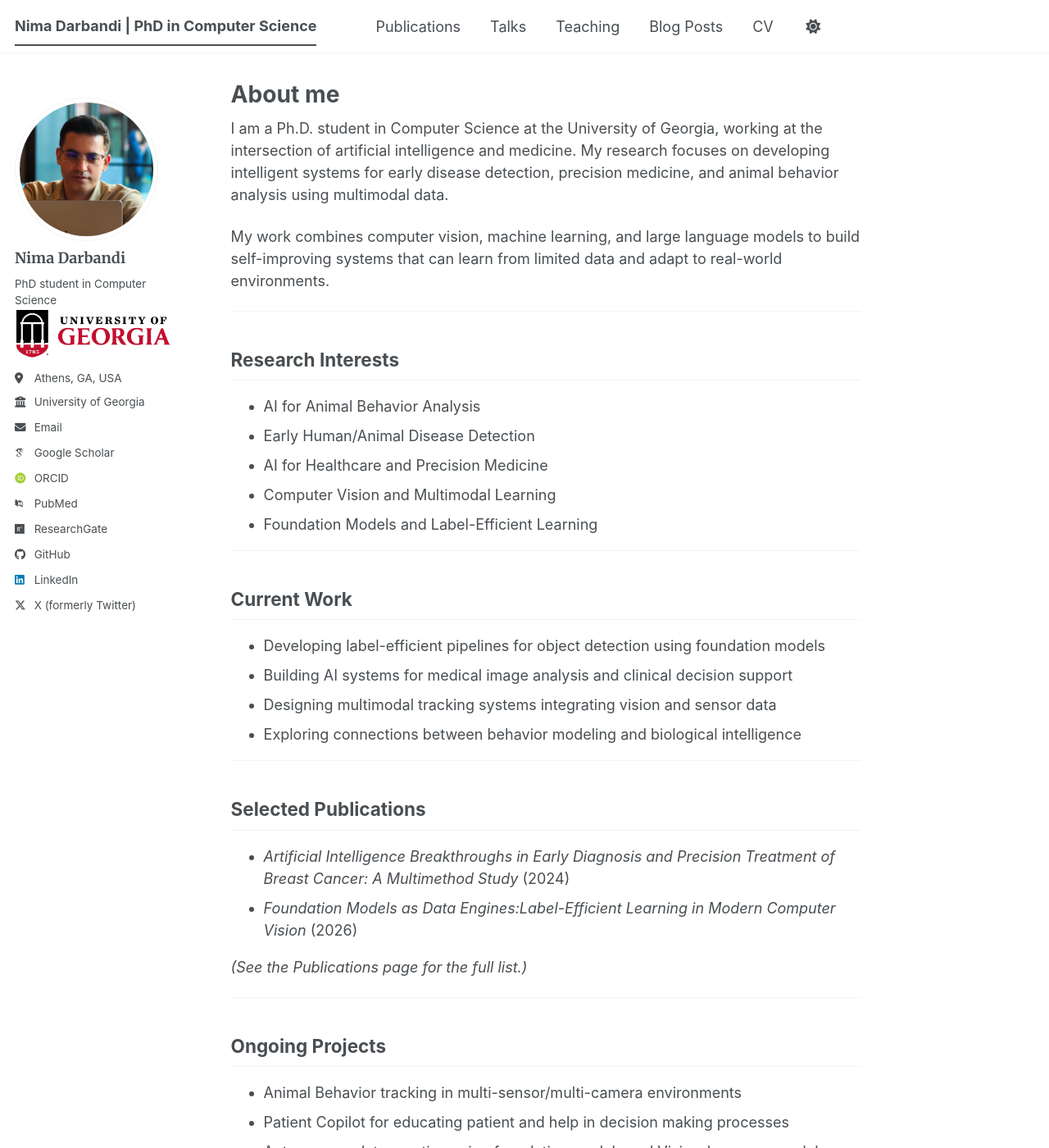
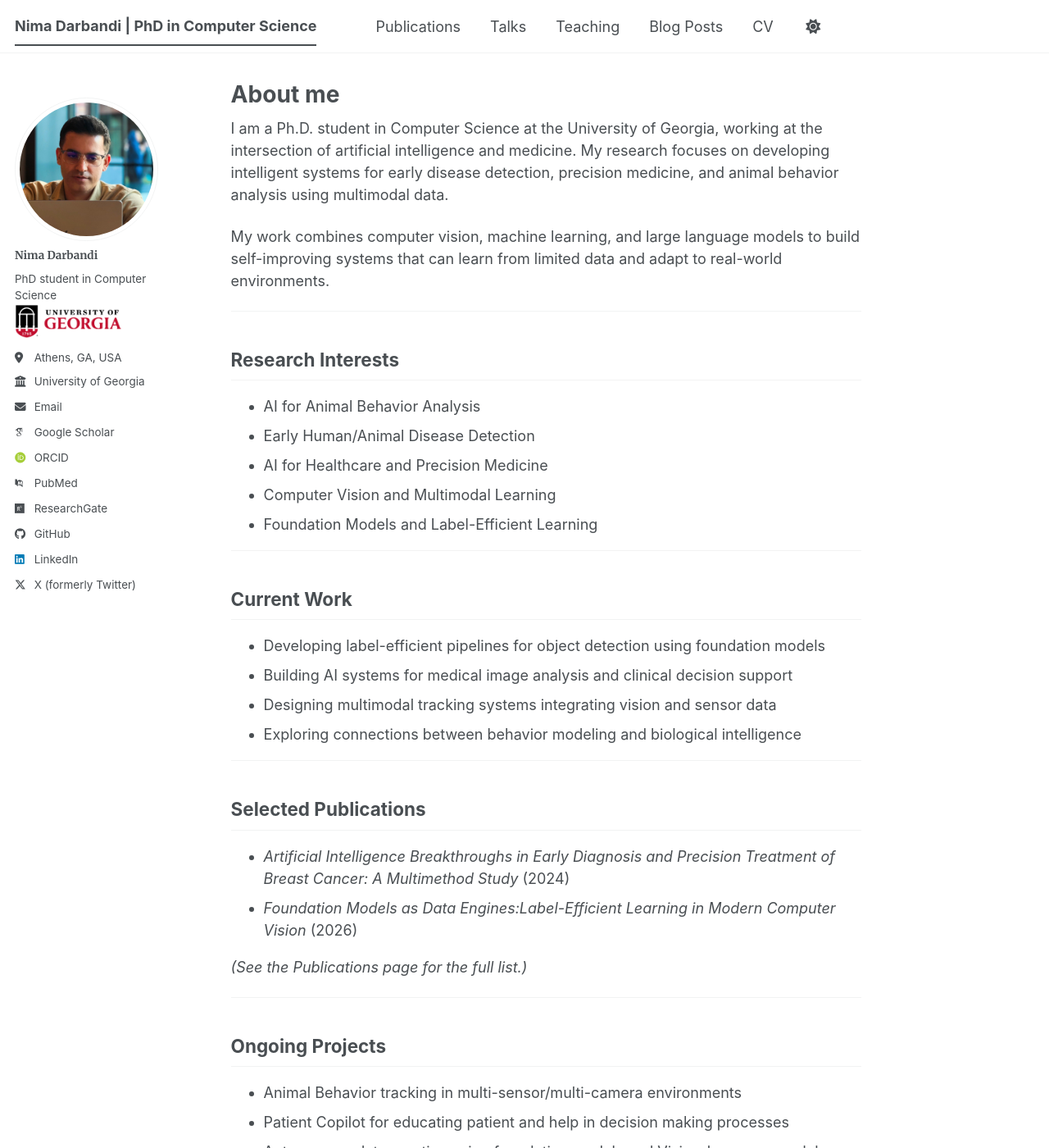
Before and after one commit to nimadarbandi/nimadarbandi.github.io, a Jekyll site: the page built from _pages/about.md, in a window 1280 px wide and 1400 px high. Shown: the whole window at 82% size. Built offline with Jekyll 4.4.1, drawn with Linux system fonts in a browser that asks for light colours; some web fonts are replaced; a script bundle is joined from its source files by our own code; library files that are not in the unit come from our copies.

Commit message:
logo and name font size

```diff
--- a/_sass/layout/_sidebar.scss
+++ b/_sass/layout/_sidebar.scss
@@ -189,7 +189,7 @@
 }
 .sidebar .author__name {
   font-family: "Merriweather", Georgia, "Times New Roman", serif;
-  font-size: $type-size-5;
+  font-size: $type-size-6;
 }
 
 .sidebar .author__desktop {
@@ -219,7 +219,7 @@
 
 .sidebar .uga-brand-mark {
   display: block;
-  width: 190px;
+  width: 130px;
   max-width: 100%;
   height: auto;
   margin: 0 0 10px;
```
